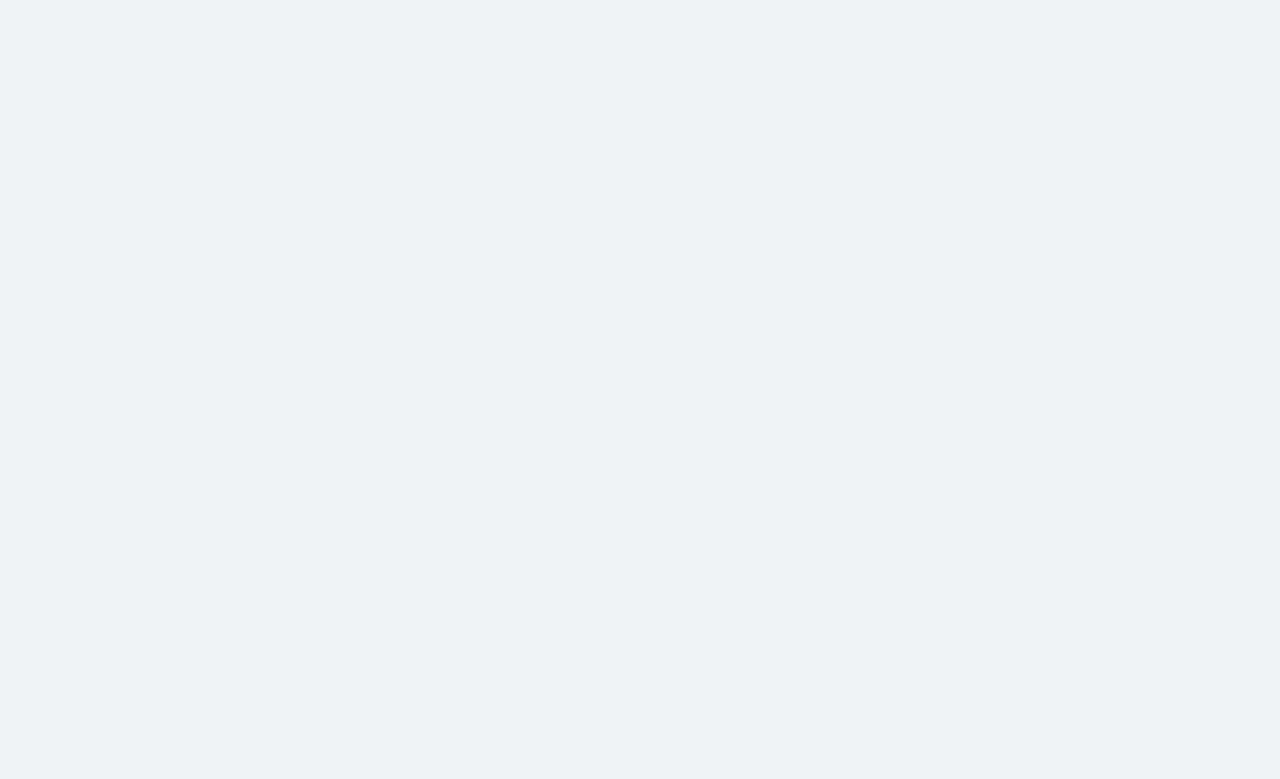
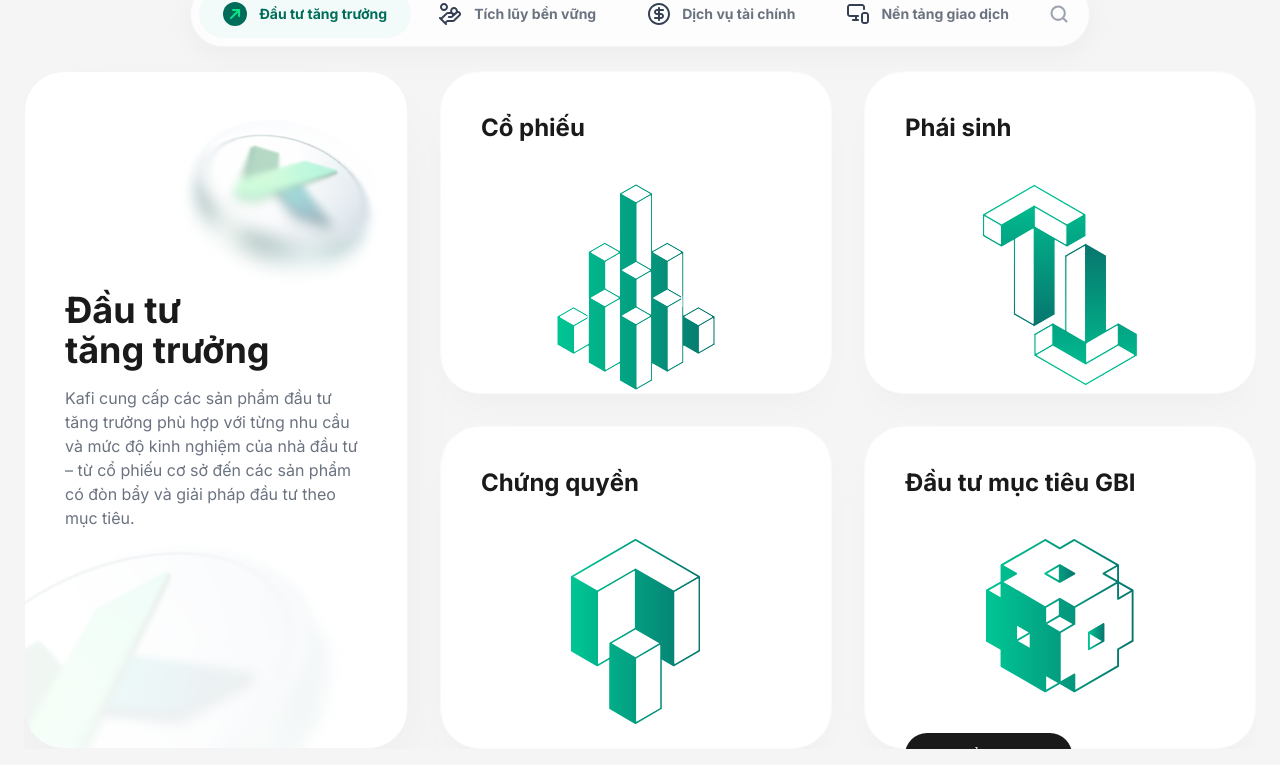
Before and after one commit to MinhTuann/kafi-web-demo, a React (Vite) app: page /kafi-web-demo/stocks in a window 1280 px wide. Before the commit this address had no page. Shown: the part 1097-1876 px from the top of the page. Before the commit the page ends 800 px from the top, so only its background shows below. Built offline with nearby package versions, Linux system fonts and the light colour scheme.

Commit message:
Fix routing and asset paths for GitHub Pages

```diff
--- a/src/App.tsx
+++ b/src/App.tsx
@@ -4,7 +4,7 @@
 
 function App() {
   return (
-    <BrowserRouter>
+    <BrowserRouter basename="/kafi-web-demo">
       <Routes>
         <Route path="/" element={<HomePage />} />
         <Route path="/stocks" element={<StocksPage />} />
--- a/src/pages/HomePage.tsx
+++ b/src/pages/HomePage.tsx
@@ -48,11 +48,11 @@
   const adSlides = [
     {
       id: 'lixi',
-      image: '/assets/ads-banner1.png'
+      image: 'assets/ads-banner1.png'
     },
     {
       id: 'partner',
-      image: '/assets/ads-banner2.png'
+      image: 'assets/ads-banner2.png'
     }
   ];
 
@@ -82,7 +82,7 @@
       {/* Full-screen background video */}
       <video
         className="fixed inset-0 w-full h-full object-cover z-0 pointer-events-none"
-        src="/assets/video.mp4"
+        src="assets/video.mp4"
         autoPlay
         loop
         muted
@@ -522,7 +522,7 @@
                 transition={{ duration: 3, repeat: Infinity, ease: "easeInOut" }}
               >
                 <img
-                  src="/assets/bot.png"
+                  src="assets/bot.png"
                   alt="Kai"
                   className="w-[85%] h-[85%] object-contain"
                 />
--- a/src/pages/StocksPage.tsx
+++ b/src/pages/StocksPage.tsx
@@ -126,7 +126,7 @@
           className="overflow-hidden rounded-[48px]"
         >
           <img
-            src="/assets/stocks-banner.png"
+            src="assets/stocks-banner.png"
             alt="Stocks Banner"
             className="w-full h-auto object-cover"
           />
@@ -192,11 +192,11 @@
           <div className="flex-[2] bg-white rounded-[40px] p-6 lg:p-10 relative overflow-hidden shadow-[0_32px_80px_-20px_rgba(0,0,0,0.06)] border border-gray-100 group h-full flex flex-col justify-center min-h-0">
             {/* Background Abstract */}
             <div className="absolute bottom-0 left-0">
-              <img src="/assets/stocks-background-abstract.png" alt="" className="w-full h-full object-contain object-bottom-left" />
+              <img src="assets/stocks-background-abstract.png" alt="" className="w-full h-full object-contain object-bottom-left" />
             </div>
             {/* Top Logo Blur */}
             <div className="absolute top-0 right-0 size-60">
-              <img src="/assets/stocks-top-logo-blur.png" alt="" className="w-full h-full object-contain" />
+              <img src="assets/stocks-top-logo-blur.png" alt="" className="w-full h-full object-contain" />
             </div>
 
             <div className="space-y-4 relative z-10">
@@ -387,7 +387,7 @@
           <motion.div variants={itemVariants} className="flex-1 relative">
             <div className="relative z-10 scale-110 lg:scale-125">
               <img
-                src="/assets/isomorphic-stocks.png"
+                src="assets/isomorphic-stocks.png"
                 alt="Stocks Hero"
                 className="w-full h-auto drop-shadow-2xl"
               />
```
